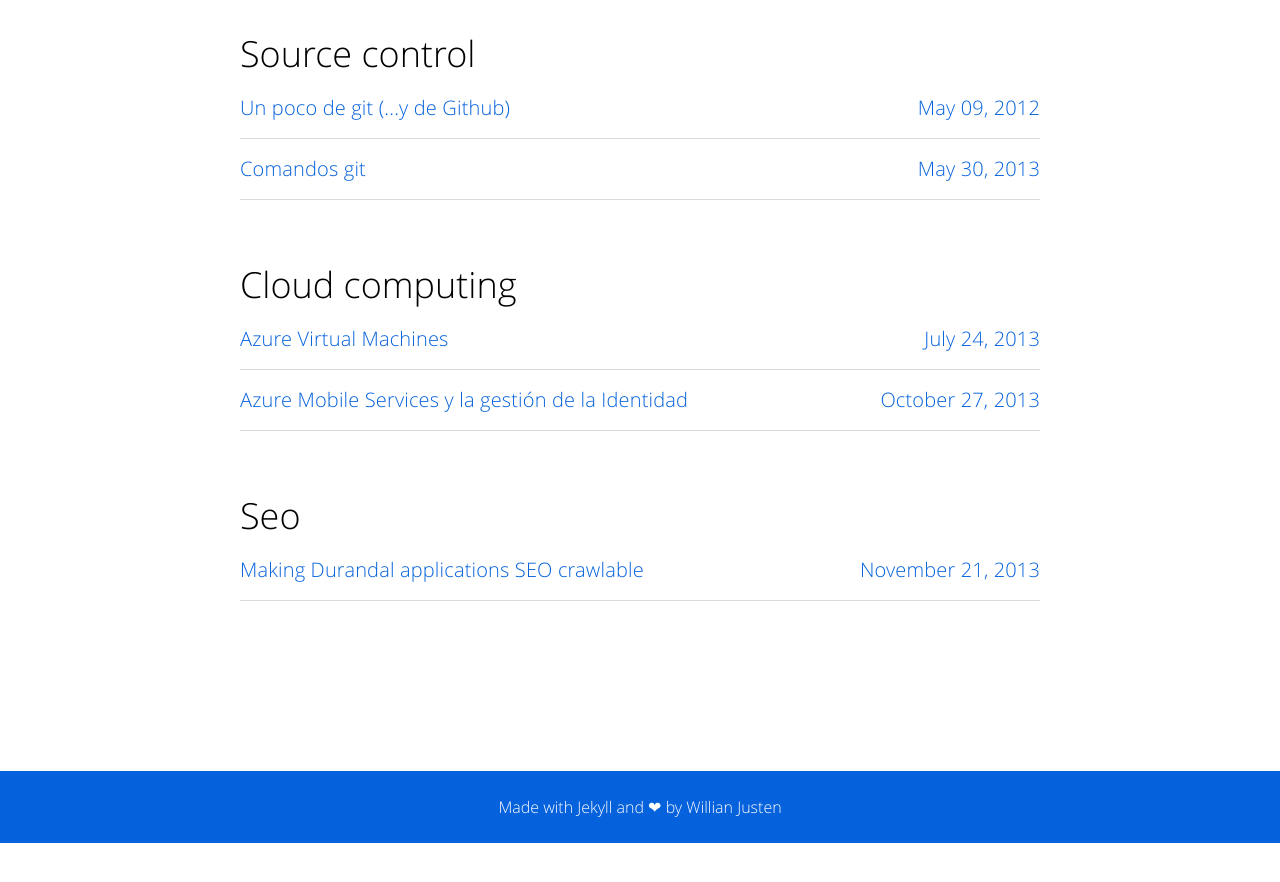
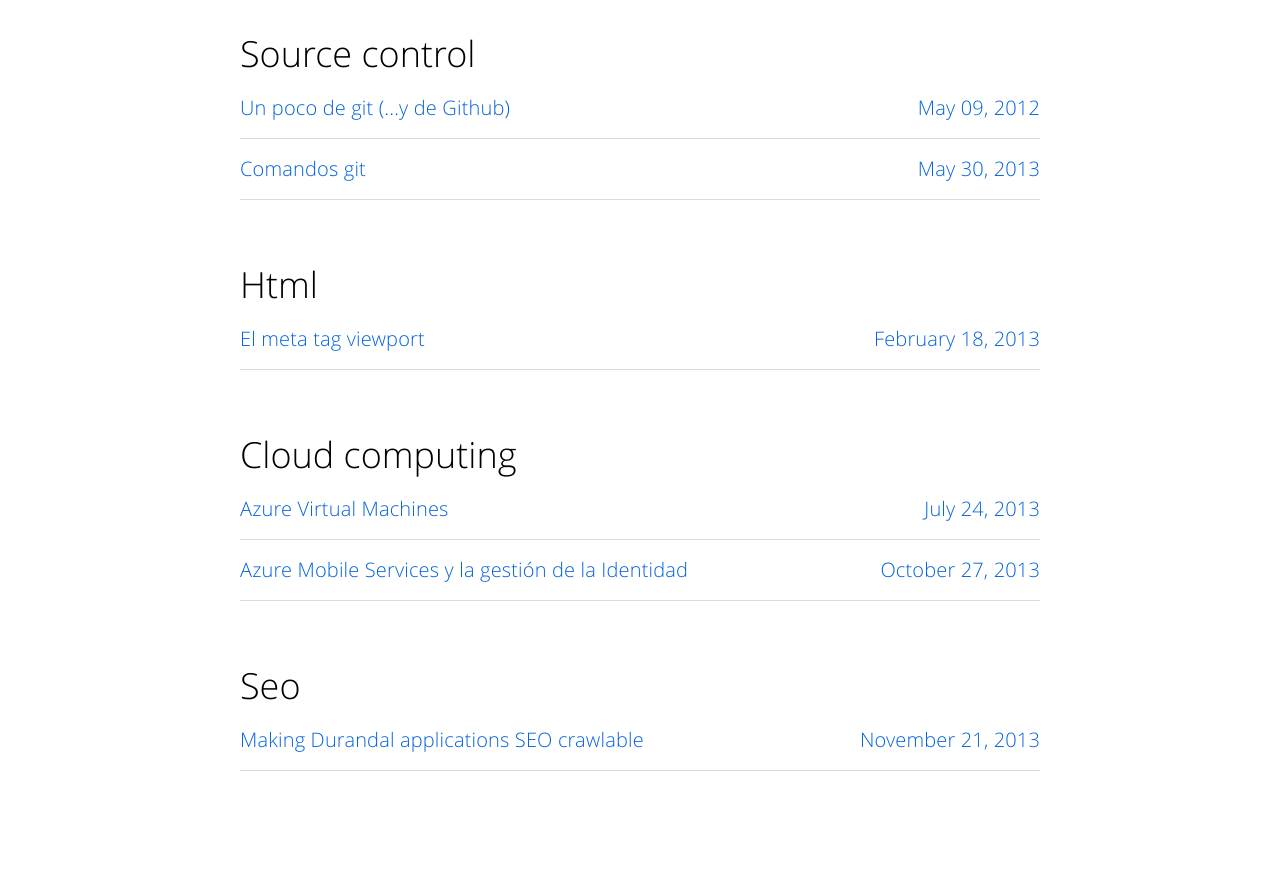
Before and after one commit to yagopv/yagopv.github.io, a Jekyll site: the page built from series.html, in a window 1280 px wide and 900 px high, scrolled down 2192 px. Shown: the top 882 px of the window. Built offline with Jekyll 4.4.1, drawn with Linux system fonts in a browser that asks for light colours; before the commit the page ends 3035 px from its top, so only the background shows below that.

Commit message:
Updating posts

```diff
--- a/_drafts/2013-02-18-el-meta-tag-viewport.markdown
+++ b/_posts/2013-02-18-el-meta-tag-viewport.markdown
@@ -3,11 +3,13 @@ layout: post
 title: El meta tag viewport
 date: '2013-02-18 06:46:36'
 tags:
-- responsive-design
+- responsive design
+categories:
+- HTML
 ---
 
 
-Hasta hace bien poco, la mayoría de páginas web habían sido creadas sin ningún pensamiento acerca de cómo se mostrarían en tamaños de pantalla más pequeños. <span style="font-size: 1em; line-height: 1.6em;">Los navegadores para dispositivos móviles han estado durante mucho tiempo luchando para tratar de mostrar correctamente estas páginas al usuario final.</span>
+Hasta hace bien poco, la mayoría de páginas web habían sido creadas sin ningún pensamiento acerca de cómo se mostrarían en tamaños de pantalla más pequeños. Los navegadores para dispositivos móviles han estado durante mucho tiempo luchando para tratar de mostrar correctamente estas páginas al usuario final.
 
 Los diseños cuyo foco principal es el contenido de texto, son más sencillos de reformatear que aquellos con interfaces visualmente complejas. Estos últimos suelen acabar funcionando mediante el zoom manual para poder ver el contenido de manera correcta.
 
```
